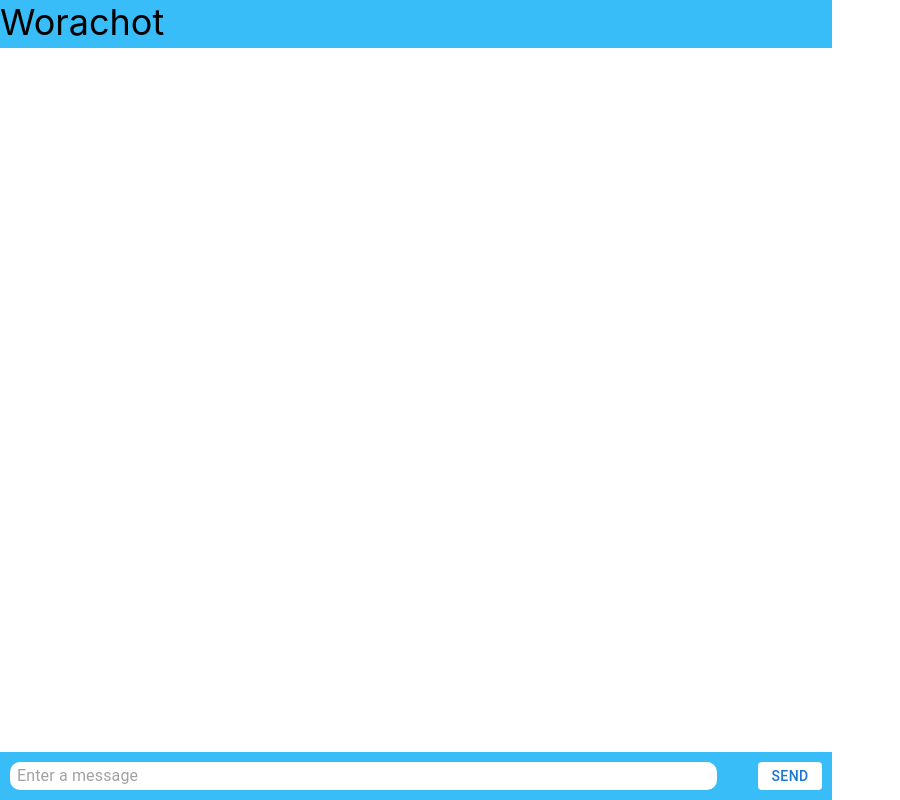
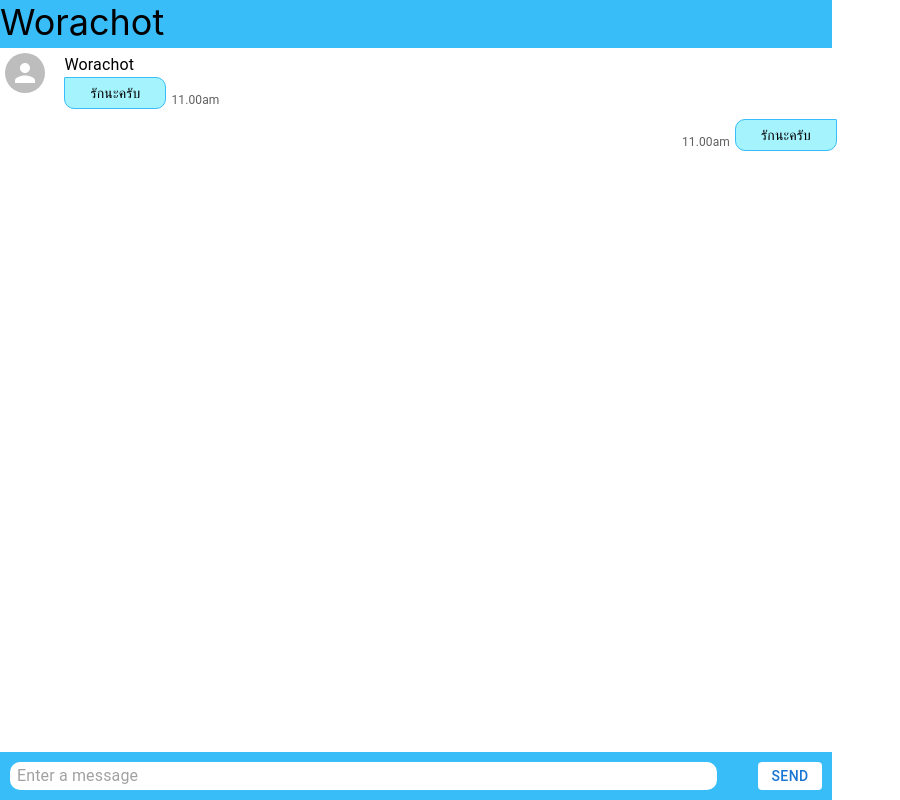
Before and after one commit to Petoxic/chat-application-backend, a React (Create React App) app in the folder frontend/: page / in a window 1280 px wide. Shown: the whole page, without its empty margins (0-900 px from the left). Built offline with nearby package versions, Linux system fonts and the light colour scheme.

Commit message:
add bubbles

```diff
--- a/frontend/src/components/chatRoom/ChatRoom.js
+++ b/frontend/src/components/chatRoom/ChatRoom.js
@@ -3,12 +3,17 @@ import styled from "@emotion/styled";
 import { Input, Button } from "@mui/material";
 
 import theme from "../../utils/theme";
+import MessageBubbleLeft from "./MessageBubbleLeft";
+import MessageBubbleRight from "./MessageBubbleRight";
 
 const ChatRoom = () => {
   return (
     <ContentContainer>
       <NameWrapper>Worachot</NameWrapper>
-      <ChatContent/>
+      <ChatContent>
+        <MessageBubbleLeft />
+        <MessageBubbleRight />
+      </ChatContent>
       <MessageContainer>
         <Input
           placeholder="Enter a message"
@@ -19,10 +24,12 @@ const ChatRoom = () => {
             backgroundColor: theme.color.white,
             borderRadius: "10px",
             margin: "10px",
-            padding: "5px 7px"
+            padding: "5px 7px",
           }}
         />
-        <Button sx={{backgroundColor: theme.color.white, margin: "10px"}}>Send</Button>
+        <Button sx={{ backgroundColor: theme.color.white, margin: "10px" }}>
+          Send
+        </Button>
       </MessageContainer>
     </ContentContainer>
   );
@@ -57,4 +64,4 @@ const MessageContainer = styled.div`
 const ChatContent = styled.div`
   width: 100%;
   height: 88%;
-`
+`;
--- /dev/null
+++ b/frontend/src/components/chatRoom/MessageBubbleLeft.js
@@ -0,0 +1,71 @@
+import React from "react";
+import styled from "@emotion/styled";
+import { Avatar, Typography } from "@mui/material";
+import theme from "../../utils/theme";
+
+const MessageBubbleLeft = () => {
+  return (
+    <ChatMessageContainer>
+      <InformationContainer>
+        <Avatar />
+        <TextContainer>
+          <Name>Worachot</Name>
+          <MessageContainer>
+            <MessageBubble>
+              <Message>รักนะครับ</Message>
+            </MessageBubble>
+            <TimeStamp>11.00am</TimeStamp>
+          </MessageContainer>
+        </TextContainer>
+      </InformationContainer>
+    </ChatMessageContainer>
+  );
+};
+
+const ChatMessageContainer = styled.div`
+  display: flex;
+  padding: 5px;
+`;
+
+const InformationContainer = styled.div`
+  display: flex;
+  gap: 10%;
+`;
+
+const TextContainer = styled.div`
+  display: flex;
+  flex-direction: column;
+`;
+
+const Name = styled(Typography)`
+  font-size: 16px;
+`;
+
+const MessageContainer = styled.div`
+  display: flex;
+  align-items: flex-end;
+  gap: 5px;
+`;
+
+const MessageBubble = styled.div`
+  display: flex;
+  align-items: center;
+  justify-content: center;
+  border: 1px solid ${theme.color.primary};
+  border-radius: 1px 10px 10px;
+  min-width: 100px;
+  width: 100%;
+  min-height: 30px;
+  background-color: ${theme.color.secondary};
+`;
+
+const Message = styled(Typography)`
+  font-size: 14px;
+`;
+
+const TimeStamp = styled(Typography)`
+  font-size: 12px;
+  color: ${theme.color.gray2};
+`;
+
+export default MessageBubbleLeft;
--- /dev/null
+++ b/frontend/src/components/chatRoom/MessageBubbleRight.js
@@ -0,0 +1,64 @@
+import React from "react";
+import styled from "@emotion/styled";
+import { Avatar, Typography } from "@mui/material";
+import theme from "../../utils/theme";
+
+const MessageBubbleRight = () => {
+  return (
+    <ChatMessageContainer>
+      <TextContainer>
+        <MessageContainer>
+          <TimeStamp>11.00am</TimeStamp>
+          <MessageBubble>
+            <Message>รักนะครับ</Message>
+          </MessageBubble>
+        </MessageContainer>
+      </TextContainer>
+    </ChatMessageContainer>
+  );
+};
+
+const ChatMessageContainer = styled.div`
+  display: flex;
+  justify-content: flex-end;
+  width: 100%;
+  padding: 5px;
+`;
+
+const TextContainer = styled.div`
+  display: flex;
+  flex-direction: column;
+`;
+
+const Name = styled(Typography)`
+  font-size: 16px;
+`;
+
+const MessageContainer = styled.div`
+  display: flex;
+  align-items: flex-end;
+  gap: 5px;
+`;
+
+const MessageBubble = styled.div`
+  display: flex;
+  align-items: center;
+  justify-content: center;
+  border: 1px solid ${theme.color.primary};
+  border-radius: 10px 1px 10px 10px;
+  min-width: 100px;
+  width: 100%;
+  min-height: 30px;
+  background-color: ${theme.color.secondary};
+`;
+
+const Message = styled(Typography)`
+  font-size: 14px;
+`;
+
+const TimeStamp = styled(Typography)`
+  font-size: 12px;
+  color: ${theme.color.gray2};
+`;
+
+export default MessageBubbleRight;
```
